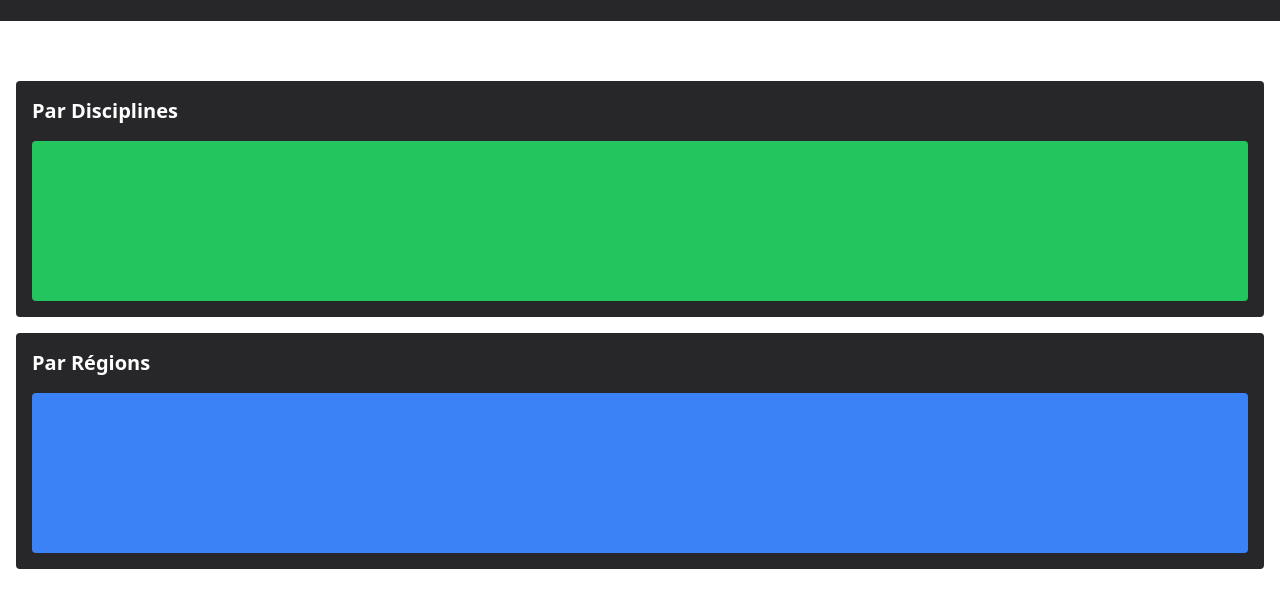
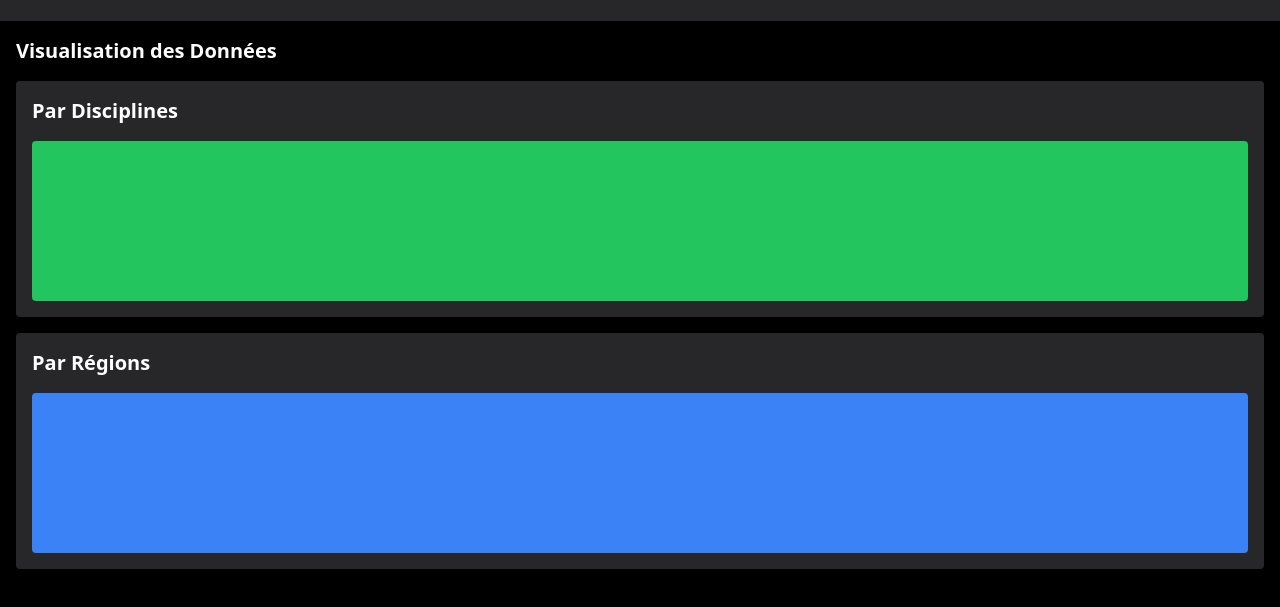
Before and after one commit to i2301534/sae3.01-3.03-groupe-4, a website: page src/statistiques.html in a window 1280 px wide. Shown: the part 55-662 px from the top of the page. Drawn offline with nearby package versions, Linux system fonts and the light colour scheme.

Commit message:
css correct

```diff
--- a/src/statistiques.html
+++ b/src/statistiques.html
@@ -8,7 +8,7 @@
   <script src="https://cdn.tailwindcss.com"></script>
 </head>
 
-<body class="bg-hgghblack text-white">
+<body class="bg-black text-white">
 
   <div class="flex flex-col h-screen text-xl font-bold">
     <!-- Desktop Version -->
```
